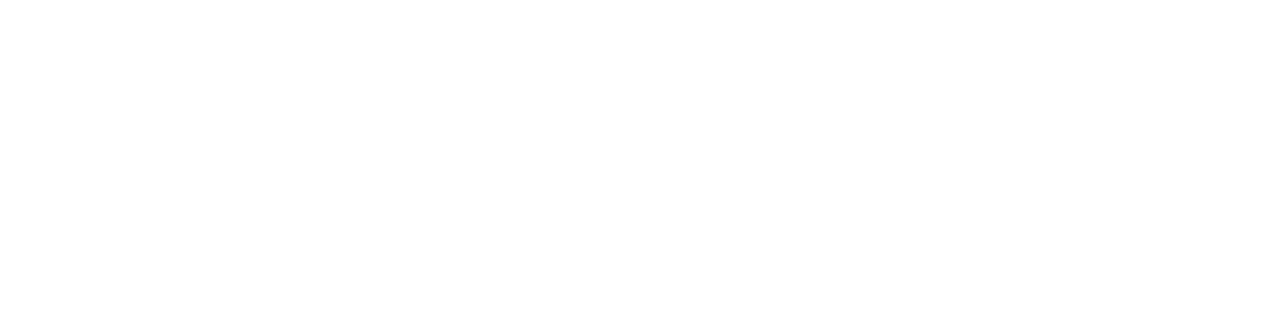
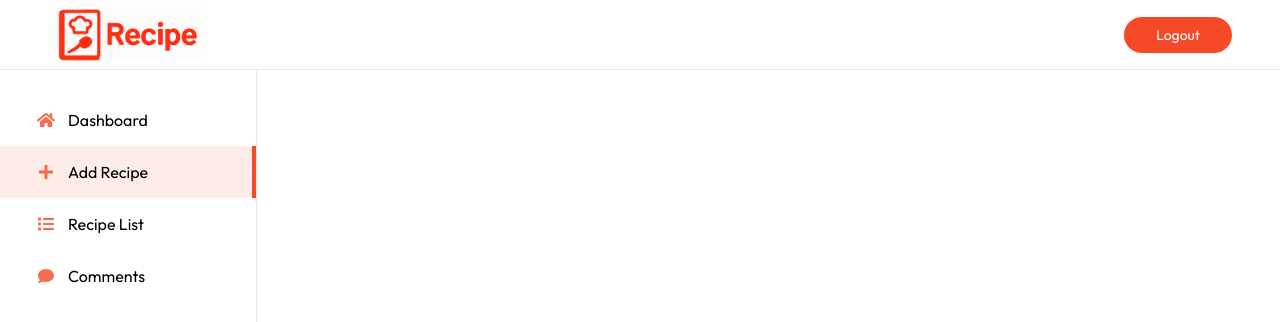
Before and after one commit to lubnafebin/recipe-app, a React (Vite) app in the folder client/: page /admin/add-recipe in a window 1280 px wide. Before the commit this address had no page. Shown: the top 322 px of the page. Built offline with nearby package versions, Linux system fonts and the light colour scheme.

Commit message:
added admin pages and set routes for them

```diff
--- a/client/src/App.jsx
+++ b/client/src/App.jsx
@@ -1,12 +1,25 @@
 import { Route, Routes } from "react-router-dom";
 import { Home } from "./pages/Home";
 import { Recipe } from "./pages/Recipe";
+import { Layout } from "./pages/admin/Layout";
+import { Dashboard } from "./pages/admin/Dashboard";
+import { ListRecipe } from "./pages/admin/ListRecipe";
+import { AddRecipe } from "./pages/admin/AddRecipe";
+import { Comments } from "./pages/admin/Comments";
+import { Login } from "./components/admin/Login";
 export const App = () => {
   return (
     <div>
       <Routes>
         <Route path="/" element={<Home />} />
         <Route path="/recipe/:id" element={<Recipe />} />
+        <Route path="/admin" element={<Layout />}>
+          {/* <Login /> */}
+          <Route index element={<Dashboard />} />
+          <Route path="add-recipe" element={<AddRecipe />} />
+          <Route path="list-recipe" element={<ListRecipe />} />
+          <Route path="comments" element={<Comments />} />
+        </Route>
       </Routes>
     </div>
   );
--- /dev/null
+++ b/client/src/pages/admin/AddRecipe.jsx
@@ -0,0 +1,8 @@
+
+export const AddRecipe = () => {
+  return (
+    <div>
+
+    </div>
+  )
+}
--- /dev/null
+++ b/client/src/pages/admin/Comments.jsx
@@ -0,0 +1,3 @@
+export const Comments = () => {
+  return <div></div>;
+};
--- /dev/null
+++ b/client/src/pages/admin/ListRecipe.jsx
@@ -0,0 +1,3 @@
+export const ListRecipe = () => {
+  return <div></div>;
+};
```
